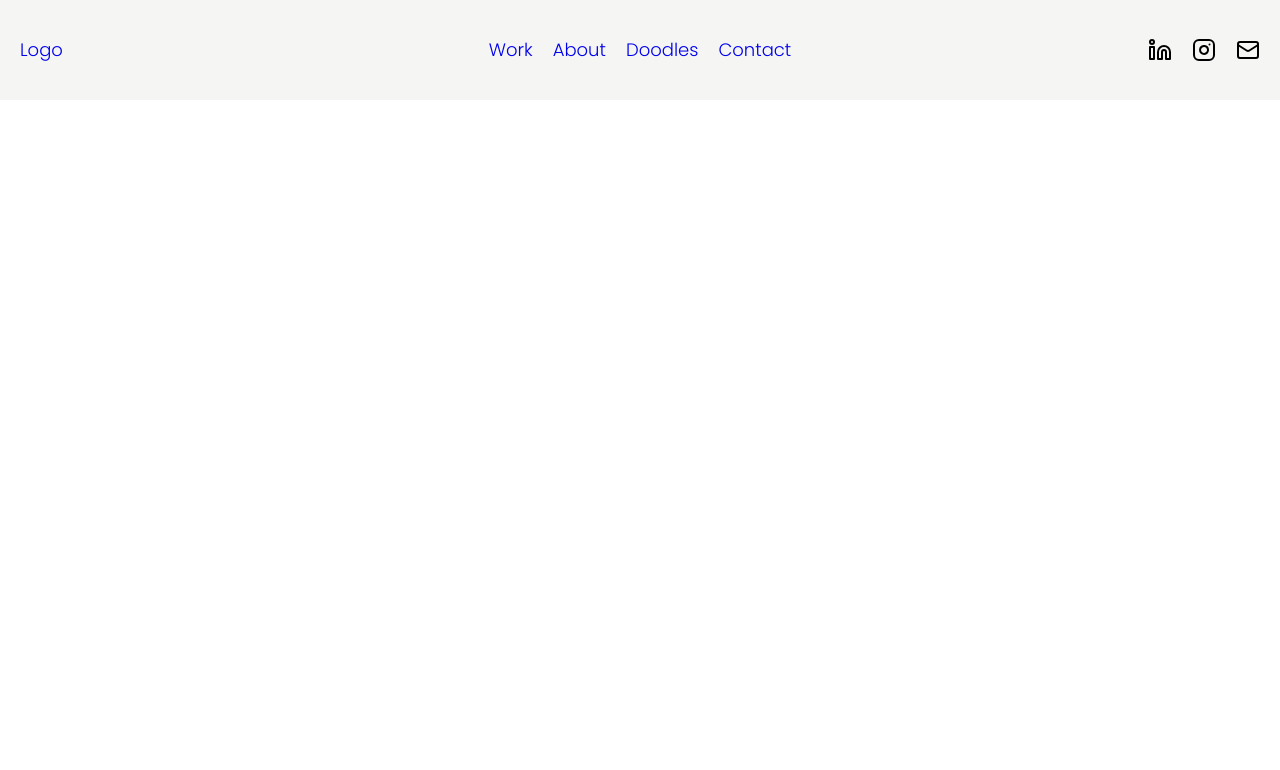
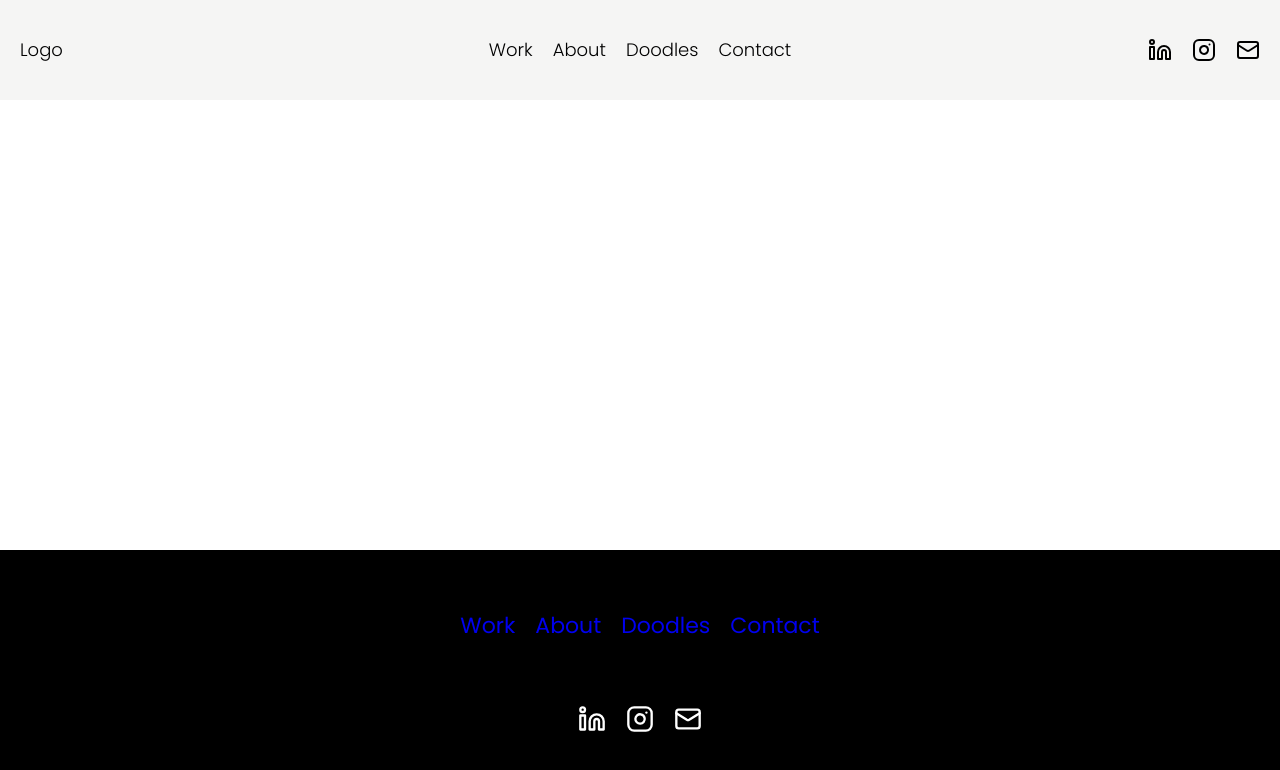
Before and after one commit to jen-reyes/jen-reyes.github.io, a Next.js app: page / in a window 1280 px wide. Shown: the top 770 px of the page. Built offline with nearby package versions, Linux system fonts and the light colour scheme.

Commit message:
create footer component

```diff
--- /dev/null
+++ b/app/components/footer.tsx
@@ -0,0 +1,51 @@
+"use client";
+
+import Link from "next/link";
+import styles from "./footerStyles.module.css";
+import { usePathname } from "next/navigation";
+import { Instagram, Linkedin, Mail } from "lucide-react";
+
+export const Footer = () => {
+  const pathName = usePathname();
+  console.log("pathName", pathName);
+  const workRoute = "/work";
+  const aboutRoute = "/about";
+  const doodlesRoute = "/doodles";
+  const contactRoute = "/contact";
+
+  const getClassName = (route: string) => {
+    return pathName === route ? styles.active : undefined;
+  };
+
+  return (
+    <footer className={styles.footer}>
+      <nav>
+        <ul className={styles.navLinks}>
+          <li className={getClassName(workRoute)}>
+            <Link href={workRoute}>Work</Link>
+          </li>
+          <li className={getClassName(aboutRoute)}>
+            <Link href={aboutRoute}>About</Link>
+          </li>
+          <li className={getClassName(doodlesRoute)}>
+            <Link href={doodlesRoute}>Doodles</Link>
+          </li>
+          <li className={getClassName(contactRoute)}>
+            <Link href={contactRoute}>Contact</Link>
+          </li>
+        </ul>
+      </nav>
+      <div className={`${styles.socialWrapper}`}>
+        <a href="">
+          <Linkedin aria-label="Linkedin" size="2.8rem" />
+        </a>
+        <a href="">
+          <Instagram aria-label="Instagram" size="2.8rem" />
+        </a>
+        <a href="">
+          <Mail aria-label="Mail" size="2.8rem" />
+        </a>
+      </div>
+    </footer>
+  );
+};
--- /dev/null
+++ b/app/components/footerStyles.module.css
@@ -0,0 +1,47 @@
+.footer {
+  width: 100%;
+  height: 250px;
+  background: var(--dark-font);
+  display: flex;
+  align-items: center;
+  justify-content: center;
+  flex-direction: column;
+  gap: 60px;
+}
+.footer nav ul {
+  color: white;
+  display: flex;
+  flex-wrap: wrap;
+  justify-content: center;
+  gap: 20px;
+  height: 30px;
+}
+.footer nav ul a {
+  padding: 0.4em 0;
+  font-size: 2.2rem;
+  font-weight: 500;
+}
+.active {
+  background-image: linear-gradient(currentColor, currentColor);
+  background-repeat: repeat-x;
+  background-size: 1px 1px;
+  background-position: 0 100%;
+  background-position: 0 calc(100% - 0.1em);
+}
+.socialWrapper {
+  display: flex;
+  gap: 20px;
+  color: white;
+}
+
+@media (min-width: 365) {
+  .footer {
+    gap: 30px;
+  }
+}
+
+@media (min-width: 900) {
+  .footer nav ul {
+    gap: 40px;
+  }
+}
--- a/app/components/header.tsx
+++ b/app/components/header.tsx
@@ -28,12 +28,16 @@ export const Header = () => {
       {/* desktop header */}
       <header className={`${styles.headerNav}`}>
         <div>
-          <Link href="/">Logo</Link>
+          <Link aria-label="home" href="/">
+            Logo
+          </Link>
         </div>
         <nav>
           <ul className={styles.navLinks}>
             <li className={getClassName(workRoute)}>
-              <Link href={workRoute}>Work</Link>
+              <Link aria-label="home" href={workRoute}>
+                Work
+              </Link>
             </li>
             <li className={getClassName(aboutRoute)}>
               <Link href={aboutRoute}>About</Link>
@@ -47,13 +51,13 @@ export const Header = () => {
           </ul>
         </nav>
         <div className={`${styles.socialWrapper}`}>
-          <a href="">
+          <a aria-label="Linkedin" href="">
             <Linkedin />
           </a>
-          <a href="">
+          <a aria-label="Instagram" href="">
             <Instagram />
           </a>
-          <a href="">
+          <a aria-label="Mail" href="">
             <Mail />
           </a>
         </div>
@@ -62,11 +66,14 @@ export const Header = () => {
       <div className={styles.mobileNav}>
         <header className={styles.headerNavMobile}>
           <div>
-            <Link href="/">Logo</Link>
+            <Link aria-label="Home" href="/">
+              Logo
+            </Link>
           </div>
         </header>
         <div className={`${styles.mobileNavWrapper} ${isOpen ? styles.isOpen : ""}`}>
           <button
+            aria-label="hamburger menu"
             onClick={() => {
               setIsOpen((isOpen) => !isOpen);
             }}
@@ -97,13 +104,13 @@ export const Header = () => {
           </nav>
           <div className={`${styles.socialWrapper} ${styles.socialWrapperMobile}`}>
             <a href="">
-              <Linkedin />
+              <Linkedin aria-label="Linkedin" />
             </a>
             <a href="">
-              <Instagram />
+              <Instagram aria-label="Instagram" />
             </a>
             <a href="">
-              <Mail />
+              <Mail aria-label="Mail" />
             </a>
           </div>
         </div>
--- a/app/components/styles.module.css
+++ b/app/components/styles.module.css
@@ -8,8 +8,10 @@
   padding: 0 20px;
   position: sticky;
   top: 0;
+  display: none;
+}
+.headerNav a {
   color: var(--dark-font);
-  display: none;
 }
 .headerNav nav {
   display: flex;
@@ -123,13 +125,17 @@
 }
 .mobileNav .navLinks {
   flex-direction: column;
-  color: white;
   align-items: center;
   font-size: 4rem;
+  color: white;
 }
 .socialWrapperMobile {
   position: absolute;
   bottom: 30px;
+  color: white;
+  display: none;
+}
+.mobileNav .navLinks a {
   color: white;
 }
 .headerNav a {
@@ -137,7 +143,7 @@
   padding: 0.4em 0;
   font-size: 1.8rem;
 }
-.active {
+.mobileNav .navLinks .active {
   background-image: linear-gradient(currentColor, currentColor);
   background-repeat: repeat-x;
   background-size: 1px 1px;
@@ -165,10 +171,13 @@
 .navModal.modalOpen {
   display: flex;
   align-items: center;
-  opacity: 1;
+  opacity: 0.99;
   visibility: visible;
 }
 .navModal.modalOpen nav {
+  display: flex;
+}
+.navModal.modalOpen .socialWrapperMobile {
   display: flex;
 }
 
--- a/app/globals.css
+++ b/app/globals.css
@@ -132,6 +132,7 @@ a:visited {
 }
 html {
   font-size: 10px;
+  height: 100%;
 }
 button {
   background: transparent;
@@ -152,4 +153,10 @@ button {
 body {
   --background: #f5f5f4;
   --dark-font: #000000;
+  display: flex;
+  flex-flow: column;
+  height: 100%;
 }
+main {
+  flex: 1 1 auto;
+}
--- a/app/layout.tsx
+++ b/app/layout.tsx
@@ -2,10 +2,17 @@ import type { Metadata } from "next";
 import { Poppins } from "next/font/google";
 import "./globals.css";
 import { Header } from "./components/header";
+import { Footer } from "./components/footer";
 
 const poppinsBody = Poppins({
   variable: "--body-font",
   weight: "300",
+  subsets: ["latin"]
+});
+
+const poppinsTitle = Poppins({
+  variable: "--title-font",
+  weight: "400",
   subsets: ["latin"]
 });
 
@@ -22,10 +29,9 @@ export default function RootLayout({
   return (
     <html lang="en">
       <body className={`${poppinsBody.variable} ${poppinsBody.className}`}>
-        <>
-          <Header />
-          {children}
-        </>
+        <Header />
+        <main>{children}</main>
+        <Footer />
       </body>
     </html>
   );
```
